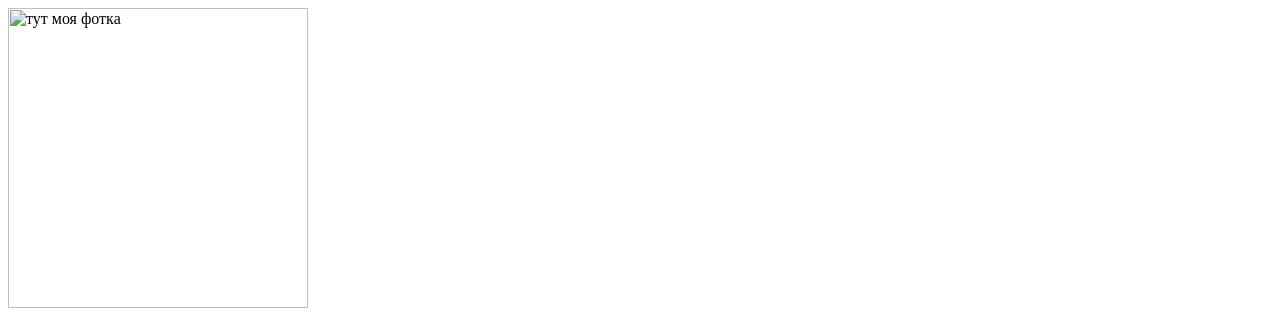
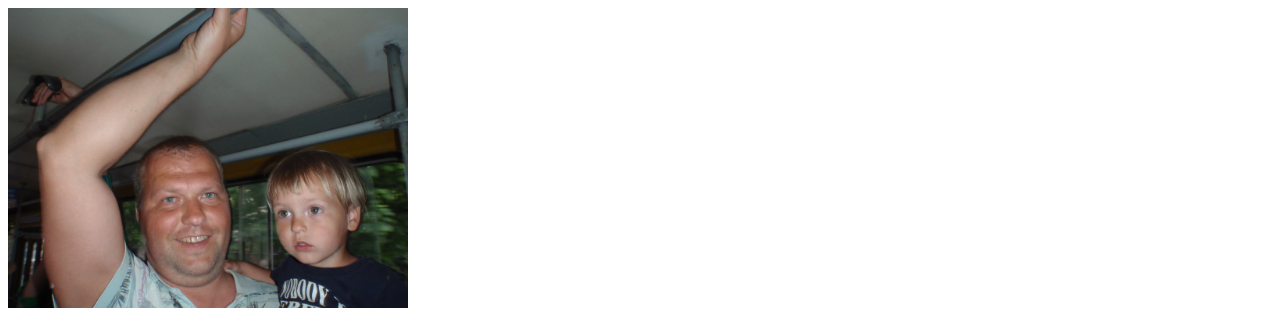
Before and after one commit to AlexNBU/cv, a plain HTML site: page index.html in a window 1280 px wide. Shown: the top 326 px of the page. Drawn offline with Linux system fonts and the light colour scheme.

Commit message:
Add files via upload

```diff
--- a/index.html
+++ b/index.html
@@ -5,7 +5,7 @@
    </head>
 
    <body>
-      <img src="1avatar.jpg" alt="тут моя фотка" height="300">
+      <img src="avatar.jpg" alt="тут моя фотка" height="300">
       <h1>Яблонский Александр</h1>
       <p><em>Я ученик 4 класса   <strong>частной школы</strong>   </em></p>
       <p>Я люблю  рисовать и заниматься программирование</p>
```
